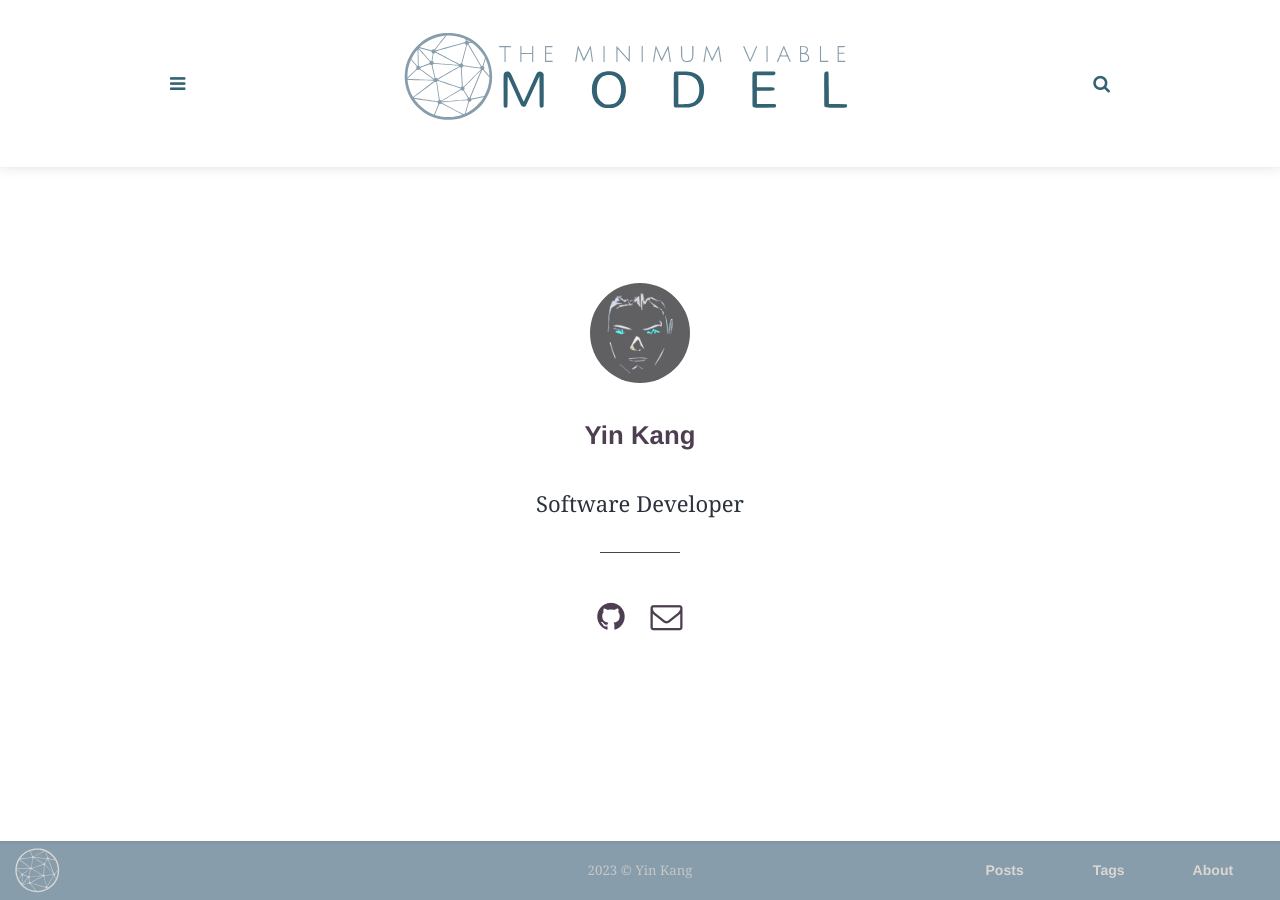
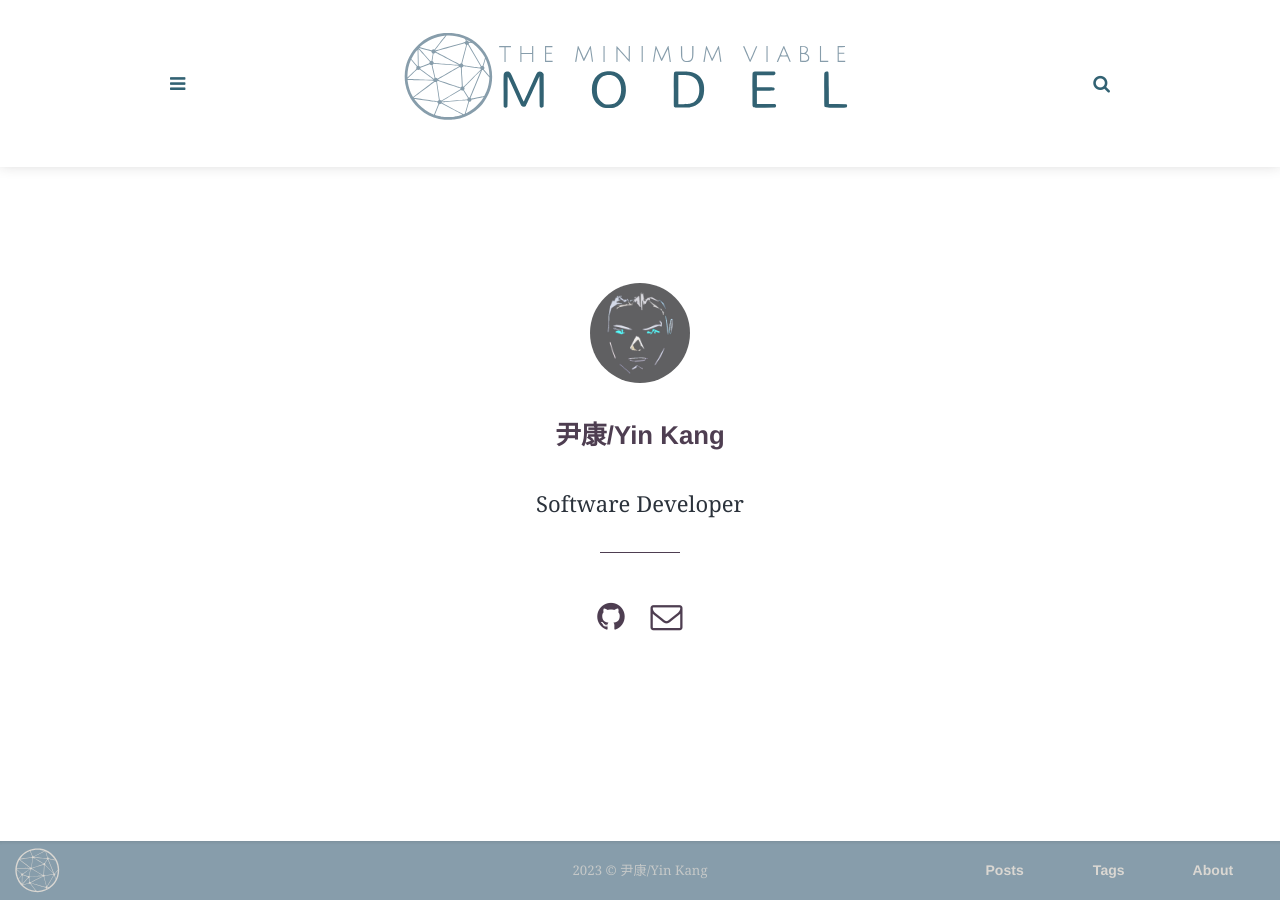
Before and after one commit to yinkang-sh/yinkang-blog, a Jekyll site: the page built from _pages/about.html, in a window 1280 px wide. Built offline with Jekyll 4.4.1, drawn with Linux system fonts in a browser that asks for light colours; some web fonts are replaced.

Commit message:
Update _config.yml

```diff
--- a/_config.yml
+++ b/_config.yml
@@ -24,7 +24,7 @@ logo-dark: "/assets/img/branding/MVM-logo-full-dark.svg"
 highlight_theme: syntax-base16.monokai.dark # select a dark theme for the code highlighter if needed
 
 # Author settings
-author: Yin Kang # add your name
+author: 尹康/Yin Kang # add your name
 author-pic: Myself_Neon_grey.jpg
 about-author: Software Developer
 
```
